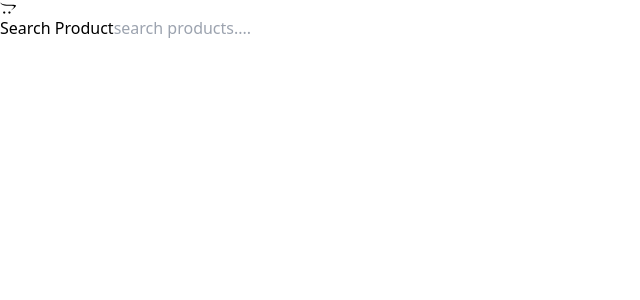
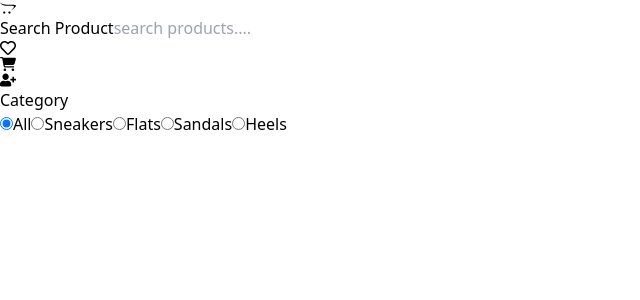
Before and after one commit to OneClickTechy/e-commerse-filter, a React (Vite) app: page / in a window 1280 px wide. Shown: the top 300 px of the page, without its empty margins (0-640 px from the left). Built offline with nearby package versions, Linux system fonts and the light colour scheme.

Commit message:
catogiry added in aside

```diff
--- a/src/App.jsx
+++ b/src/App.jsx
@@ -1,8 +1,14 @@
 import React from "react";
 import Navigator from "./data/components/Navigator/Navigator";
+import Aside from "./data/components/Aside/Aside";
 
 const App = () => {
-  return <Navigator />;
+  return (
+    <>
+      <Navigator />
+      <Aside />
+    </>
+  );
 };
 
 export default App;
--- /dev/null
+++ b/src/data/components/Aside/Aside.jsx
@@ -0,0 +1,12 @@
+import React from 'react'
+import Category from './Category/Category'
+
+const Aside = () => {
+  return (
+    <aside>
+        <Category />
+    </aside>
+  )
+}
+
+export default Aside
--- /dev/null
+++ b/src/data/components/Aside/Category/Category.jsx
@@ -0,0 +1,29 @@
+import React from "react";
+import { useState } from "react";
+
+const Category = () => {
+  const categoryList = ["all", "sneakers", "flats", "sandals", "Heels"];
+  const [selected, setSelected] = useState(categoryList[0]);
+  const handleChange = (e) => setSelected(e.target.value);
+  return (
+    <section>
+      <h1>Category</h1>
+      <fieldset>
+        {categoryList.map((item, index) => (
+          <label key={index}>
+            <input
+              type="radio"
+              name="category"
+              value={item}
+              checked={selected === item}
+              onChange={handleChange}
+            />
+            {item[0].toUpperCase() + item.slice(1)}
+          </label>
+        ))}
+      </fieldset>
+    </section>
+  );
+};
+
+export default Category;
--- /dev/null
+++ b/src/data/components/Navigator/Buttons/Buttons.jsx
@@ -0,0 +1,14 @@
+import React from "react";
+import { FaRegHeart, FaUserPlus } from "react-icons/fa";
+import { FaCartShopping } from "react-icons/fa6";
+const Buttons = () => {
+  return (
+    <div className="flex justify-between items-center gap-2">
+      <FaRegHeart />
+      <FaCartShopping />
+      <FaUserPlus />
+    </div>
+  );
+};
+
+export default Buttons;
--- a/src/data/components/Navigator/Navigator.jsx
+++ b/src/data/components/Navigator/Navigator.jsx
@@ -1,12 +1,14 @@
 import React from "react";
 import AppIcon from "./AppIcon/AppIcon";
 import SearchBar from "./SearchBar/SearchBar";
+import Buttons from "./Buttons/Buttons";
 
 const Navigator = () => {
   return (
-    <nav>
+    <nav className="flex justify-between items-center p-2">
       <AppIcon />
       <SearchBar />
+      <Buttons />
     </nav>
   );
 };
```
